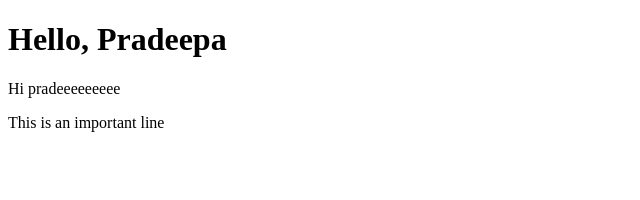
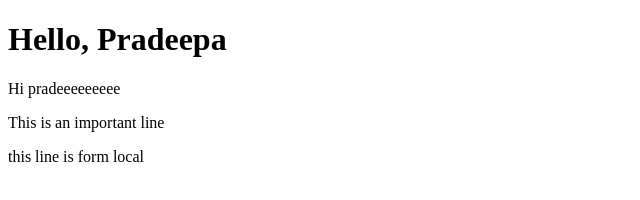
Before and after one commit to pradeepa-2004/SampleGitProject, a plain HTML site: page index.html in a window 1280 px wide. Shown: the whole page, without its empty margins (0-640 px from the left). Drawn offline with Linux system fonts and the light colour scheme.

Commit message:
fix : change line in local

```diff
--- a/index.html
+++ b/index.html
@@ -12,6 +12,7 @@
   <h1>Hello, Pradeepa</h1>
   <p>Hi pradeeeeeeeee</p>
    <p>This is an important line</p>
+   <p>this line is form local</p>
   <!-- You can add JavaScript here -->
   <!-- <script src="script.js"></script> -->
 </body>
```
